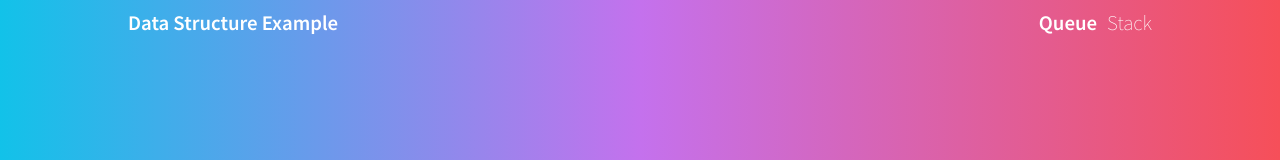
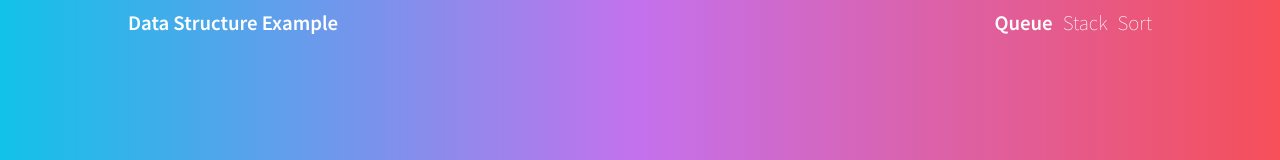
Before and after one commit to pauloklaus/data-structure-example, a Vue app: page /queue in a window 1280 px wide. Shown: the top 160 px of the page. Built offline with nearby package versions, Linux system fonts and the light colour scheme.

Commit message:
New sort option

```diff
--- a/src/App.vue
+++ b/src/App.vue
@@ -3,8 +3,7 @@
         <div class="header">
             <div><strong>Data Structure Example</strong></div>
             <nav>
-                <router-link to="queue" active-class="nav-active">Queue</router-link>
-                <router-link to="stack" active-class="nav-active">Stack</router-link>
+                <router-link v-for="(option, index) in options" :key="index" :to="option.route" active-class="nav-active">{{ option.title }}</router-link>
             </nav>
         </div>
         <div class="content">
@@ -15,6 +14,20 @@
         </div>
     </div>
 </template>
+
+<script>
+export default {
+    data() {
+        return {
+            options: [
+                { route: "queue", title: "Queue" },
+                { route: "stack", title: "Stack" },
+                { route: "sort", title: "Sort" },
+            ]
+        }
+    }
+}
+</script>
 
 <style>
 #app {
--- a/src/router/index.js
+++ b/src/router/index.js
@@ -2,6 +2,7 @@ import Vue from "vue";
 import VueRouter from "vue-router";
 import Queue from "../views/Queue.vue";
 import Stack from "../views/Stack.vue";
+import Sort from "../views/Sort.vue";
 
 Vue.use(VueRouter);
 
@@ -17,6 +18,11 @@ const routes = [
         component: Stack
     },
     {
+        path: "/sort",
+        name: "Sort",
+        component: Sort
+    },
+    {
         path: "*",
         redirect: "/queue"
     },
```
Also changed, not shown: src/lib/Sort/Insertion.js (added, +16 -0 lines), src/lib/Sort/SwapItems.js (added, +7 -0 lines).
